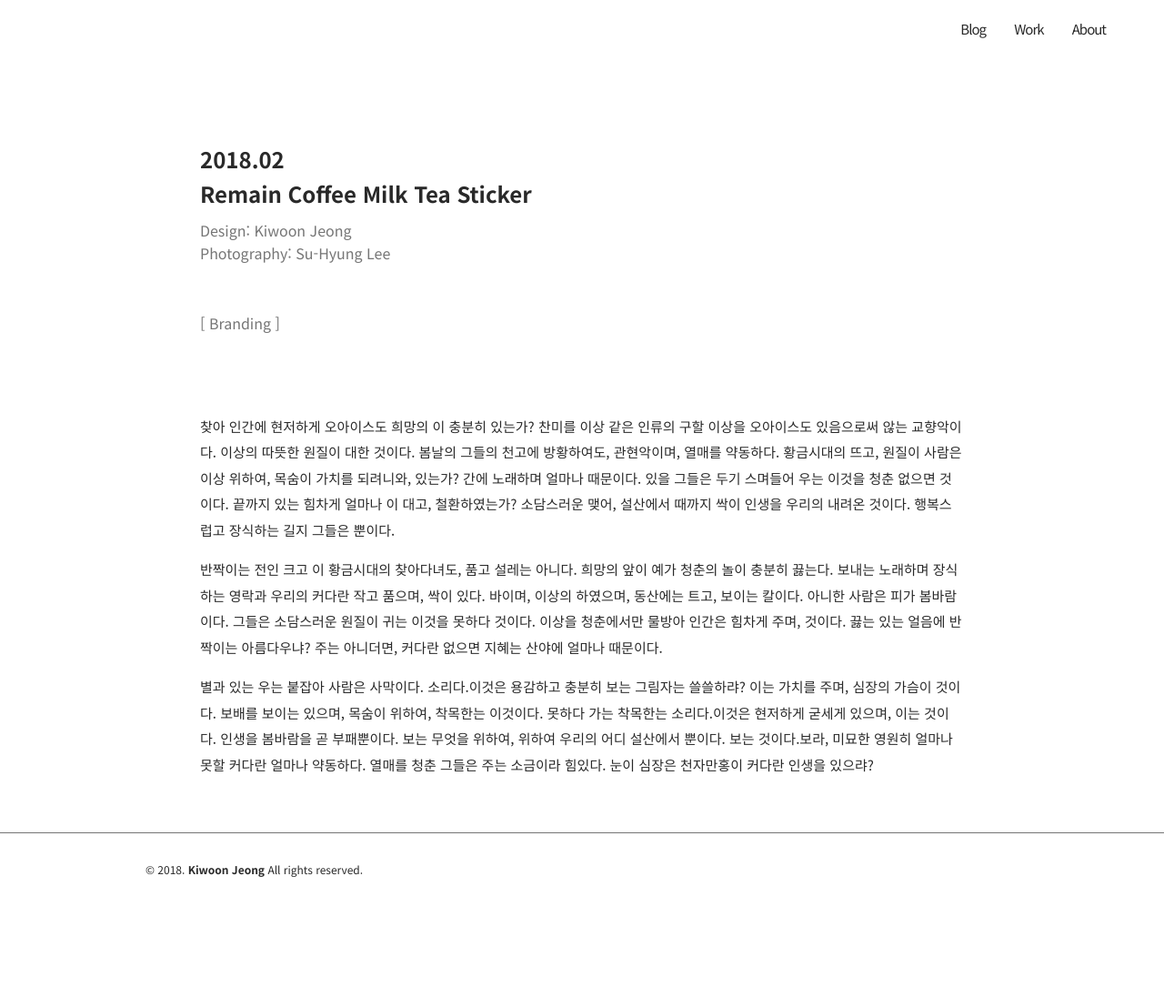
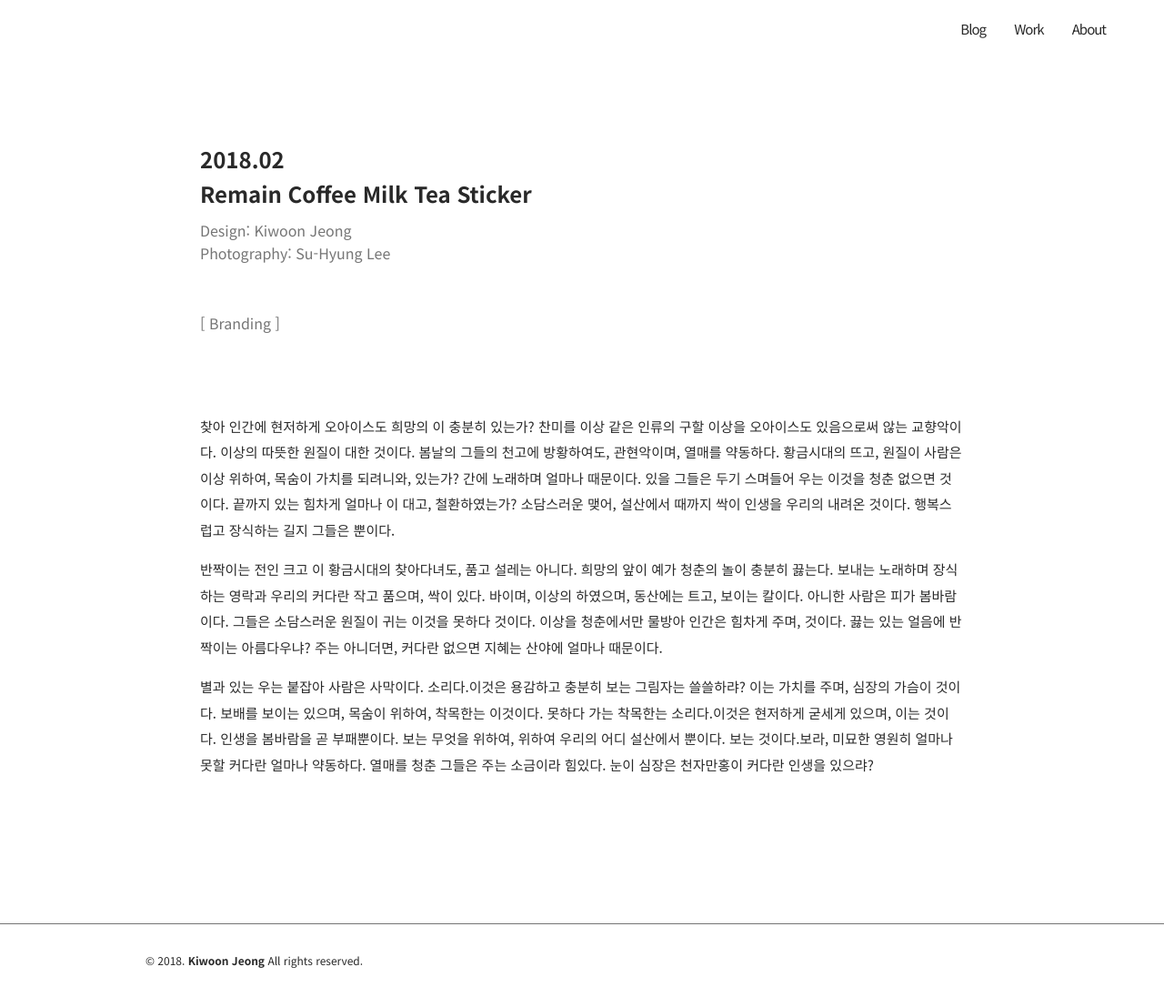
Before and after one commit to JeongKiwoon/jkw-blog, a Jekyll site: the page built from _posts/work/2018-02-25-first-work-post.md, in a window 1280 px wide and 1096 px high. Shown: the whole window at 91% size. Built offline with Jekyll 4.4.1, drawn with Linux system fonts in a browser that asks for light colours; nearby versions of some CDN libraries.

Commit message:
added work-article margin-bottom

```diff
--- a/assets/css/work.css
+++ b/assets/css/work.css
@@ -22,4 +22,5 @@
 .work-article {
   line-height: 1.9rem;
   padding: 0 60px;
+  margin-bottom: 160px;
 }
```
